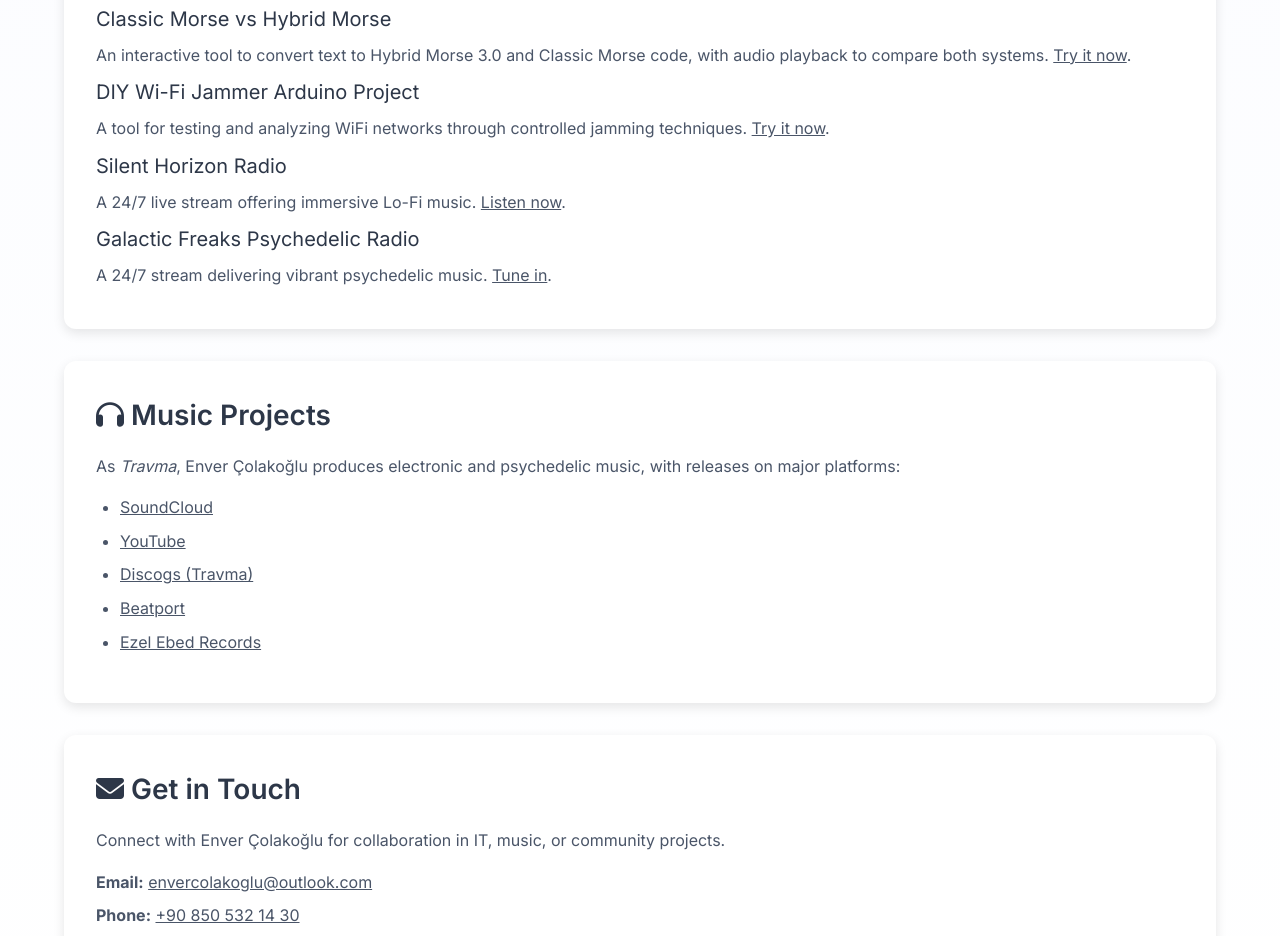
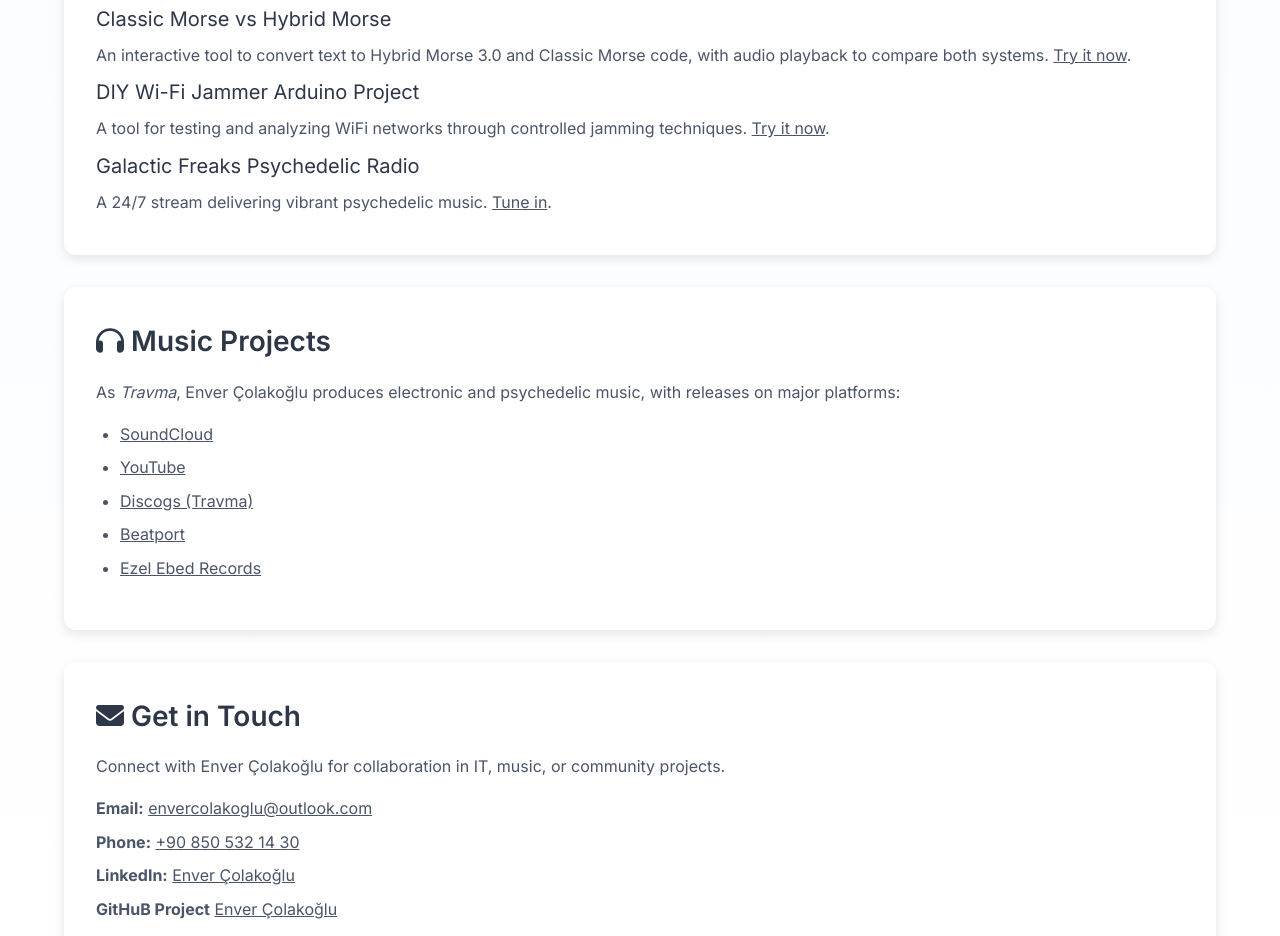
Before and after one commit to enver-colakoglu/enver-colakoglu.github.io, a plain HTML site: page index.html in a window 1280 px wide. Shown: the part 4366-5302 px from the top of the page. Drawn offline with Linux system fonts and the light colour scheme; no server answers.

Commit message:
Update index.html

```diff
--- a/index.html
+++ b/index.html
@@ -450,13 +450,6 @@
                     </p>
                 </div>
                 <div>
-                    <h3>Silent Horizon Radio</h3>
-                    <p>
-                        A 24/7 live stream offering immersive Lo-Fi music.
-                        <a href="https://www.youtube.com/@SilentHorizonRadio" class="social-link" target="_blank" rel="noopener noreferrer">Listen now</a>.
-                    </p>
-                </div>
-                <div>
                     <h3>Galactic Freaks Psychedelic Radio</h3>
                     <p>
                         A 24/7 stream delivering vibrant psychedelic music.
```
